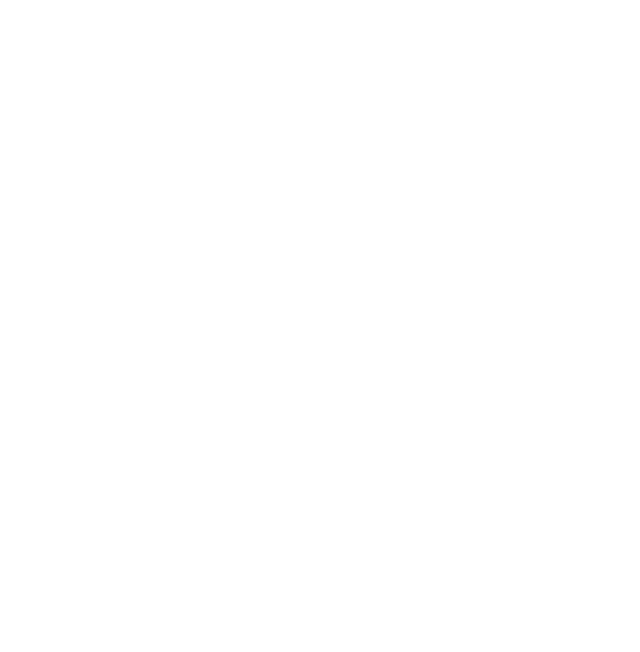
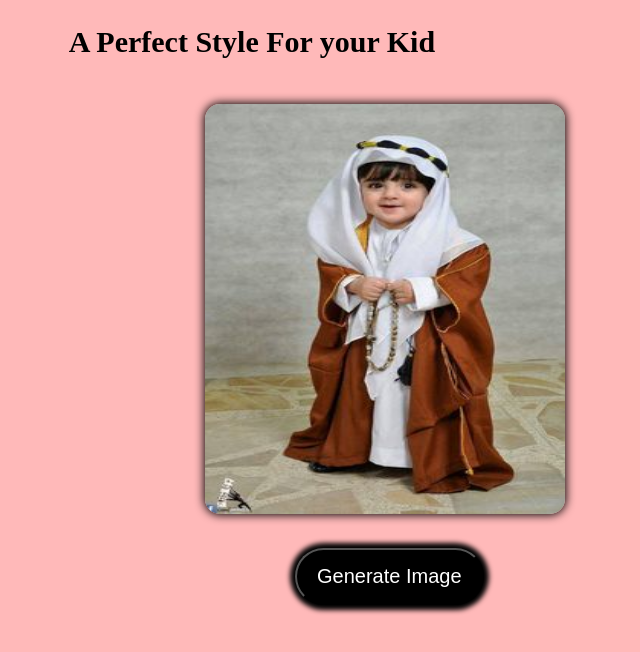
Before and after one commit to vrushalikhedkar/TheLifestyle, a plain HTML site: page Pages/KidsWear.html in a window 1280 px wide. Shown: the whole page, without its empty margins (353-993 px from the left). Drawn offline with Linux system fonts and the light colour scheme.

Commit message:
new file added

```diff
--- a/Pages/KidsWear.html
+++ b/Pages/KidsWear.html
@@ -1,12 +1,120 @@
 <!DOCTYPE html>
-<html lang="en">
+<html>
 <head>
-    <meta charset="UTF-8">
-    <meta http-equiv="X-UA-Compatible" content="IE=edge">
-    <meta name="viewport" content="width=device-width, initial-scale=1.0">
-    <title>Document</title>
+    <title>Kids Wear</title>
+    <style>
+        body{
+            background-color: #FFB9B9;
+        }
+        .optimization{
+            margin-left: 550px;
+            margin-top: 20px;
+            border-radius: 15px;
+            height: 410px;
+            width: 360px;
+            cursor: pointer;
+            box-shadow: 0 0 10px 1px black;
+        }
+        .genrate-img{
+            display: block;
+            border-radius: 30px;
+            background-color: black;
+            color: white;
+            padding: 15px 20px;
+            font-size: 20px;
+            margin-left: 640px;
+            margin-top: 30px;
+            cursor: pointer;
+            box-shadow: 0 0 5px 5px black;
+        }
+          .heading{
+            text-align: center;
+            font-size: 30px;
+            margin-left: -70px;
+          }
+    </style>
+
 </head>
-<body>
+<body onload="generate()">
 
+    <div class="container">
+        <h2 class="heading">A Perfect Style For your Kid</h2>
+        <img src="../Images/KIds-wear-images/img-1.jpg" class="optimization" id="optimization"/>
+        <button class="genrate-img" onclick="generate()">Generate Image</button>
+    </div>
+
+
+    <script type="text/javascript">
+        function generate()
+        {
+            const min = 1;
+            const max = 12;
+            const number = Math.floor(Math.random() * (max - min + 1)) + min;
+
+
+            const kidswearImg = document.getElementById("optimization");
+
+            if(number==1)
+            {
+                kidswearImg.src ="../Images/KIds-wear-images/img-1.jpg";
+
+            }
+             else if(number==2)
+            {
+                kidswearImg.src ="../Images/KIds-wear-images/img-2.jpg";
+
+            }
+            else if(number==3)
+            {
+                kidswearImg.src= "../Images/KIds-wear-images/img-3.jpg";
+
+            }
+            else  if(number==4)
+            {
+                kidswearImg.src = "../Images/KIds-wear-images/img-4.jpg";
+
+            }
+            else if(number==5)
+            {
+                kidswearImg.src = "../Images/KIds-wear-images/img-5.jpg";
+
+            }
+            else if(number==6)
+            {
+                kidswearImg.src = "../Images/KIds-wear-images/img-6.jpg";
+
+            }
+            else if(number==7)
+            {
+                kidswearImg.src = "../Images/KIds-wear-images/img-7.jpg";
+
+            }
+            else if(number==8)
+            {
+                kidswearImg.src = "../Images/KIds-wear-images/img-8.jpg";
+
+            }
+            else if(number==9)
+            {
+                kidswearImg.src = "../Images/KIds-wear-images/img-9.jpg";
+
+            }
+            else if(number==10)
+            {
+                kidswearImg.src = "../Images/KIds-wear-images/img-10.jpg";
+
+            }
+            else if(number==11)
+            {
+                kidswearImg.src = "../Images/KIds-wear-images/img-11.jpg";
+
+            }
+            else
+            {
+                kidswearImg.src = "../Images/KIds-wear-images/img-12.jpg";
+
+            }
+        }
+    </script>
 </body>
 </html>
```
Also changed, not shown: Images/KIds-wear-images/img-1.jpg (added), Images/KIds-wear-images/img-10.jpg (added), Images/KIds-wear-images/img-11.jpg (added), Images/KIds-wear-images/img-12.jpg (added), Images/KIds-wear-images/img-2.jpg (added), Images/KIds-wear-images/img-3.jpg (added), Images/KIds-wear-images/img-4.jpg (added), Images/KIds-wear-images/img-5.jpg (added), Images/KIds-wear-images/img-6.jpg (added), Images/KIds-wear-images/img-7.jpg (added), Images/KIds-wear-images/img-8.jpg (added), Images/KIds-wear-images/img-9.jpg (added).
